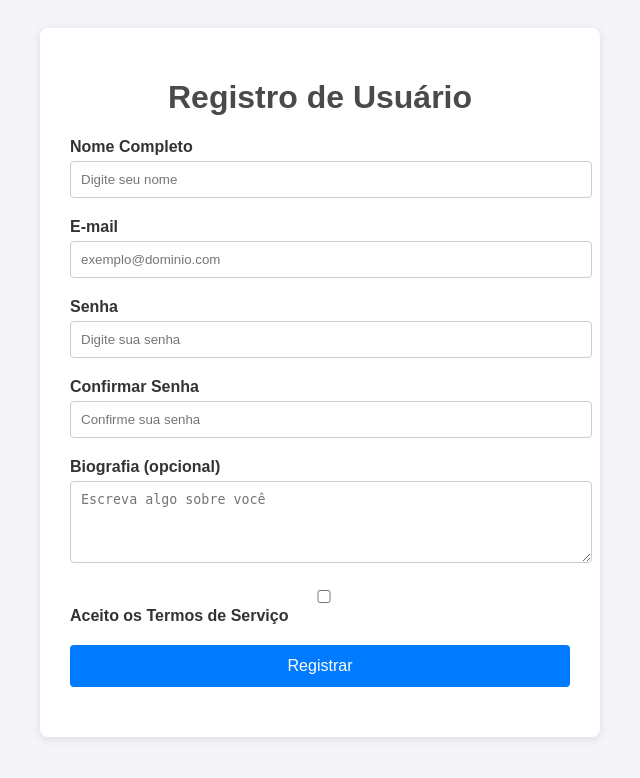
After one commit to Damas-WISH/senai_2025, a Flask app: page /registro in a window 1280 px wide. The commit adds this page. Shown: the top 778 px of the page, without its empty margins (320-960 px from the left). Run offline with Flask 3, Linux system fonts and the light colour scheme.

Commit message:
Atualizações

```diff
--- a/Semana /app.py
+++ b/Semana /app.py
@@ -1,101 +1,101 @@
 # Importa as classes e funções necessárias
 from flask import Flask, render_template, flash, redirect, url_for
 from flask_wtf import FlaskForm
-from wtforms import StringField, SubmitField
-from wtforms.validators import DataRequired, Email
+from wtforms import StringField, PasswordField, TextAreaField, BooleanField, SubmitField
+from wtforms.validators import DataRequired, Email, Length, EqualTo
 
 # 1. CONFIGURAÇÃO DA APLICAÇÃO
 app = Flask(__name__)
-
-# A SECRET_KEY é crucial para a proteção CSRF.
-# Em um projeto real, isso deve ser uma string complexa e mantida em segredo.
 app.config['SECRET_KEY'] = 'uma-chave-secreta-muito-dificil-de-adivinhar'
 
-# 2. DEFINIÇÃO DA CLASSE DO FORMULÁRIO
-# Esta classe herda de FlaskForm e define a estrutura e as regras do nosso formulário.
+# 2. FORMULÁRIOS
 class MeuFormulario(FlaskForm):
-    """
-    Representa o formulário de contato com validação.
-    """
-    # StringField: Campo de texto.
-    # O primeiro argumento é o 'label' que aparecerá para o usuário.
-    # 'validators' é uma lista de regras. DataRequired garante que o campo não seja enviado vazio.
+    """Formulário de contato simples"""
     nome = StringField('Nome Completo', validators=[DataRequired(message="Este campo é obrigatório.")])
-
-    # O validor Email() checa se o texto inserido tem um formato de e-mail válido.
     email = StringField('Seu Melhor E-mail', validators=[
         DataRequired(message="Este campo é obrigatório."),
         Email(message="Por favor, insira um e-mail válido.")
     ])
-
-    # SubmitField: Representa o botão de envio do formulário.
     submit = SubmitField('Enviar Cadastro')
 
-# 3. CRIAÇÃO DAS ROTAS (VIEWS)
 
-# Rota original, com o formulário em branco
+class FormularioRegistro(FlaskForm):
+    """Formulário de Registro de Usuário"""
+    nome = StringField('Nome Completo', validators=[DataRequired(message="Obrigatório.")])
+    email = StringField('E-mail', validators=[
+        DataRequired(message="Obrigatório."),
+        Email(message="Formato de e-mail inválido.")
+    ])
+    senha = PasswordField('Senha', validators=[
+        DataRequired(message="Obrigatório."),
+        Length(min=8, message="A senha deve ter no mínimo 8 caracteres.")
+    ])
+    confirmar_senha = PasswordField('Confirmar Senha', validators=[
+        DataRequired(message="Obrigatório."),
+        EqualTo('senha', message="As senhas devem ser iguais.")
+    ])
+    biografia = TextAreaField('Biografia (opcional)')
+    aceitar_termos = BooleanField('Aceito os Termos de Serviço', validators=[
+        DataRequired(message="Você deve aceitar os termos.")
+    ])
+    submit = SubmitField('Registrar')
+
+
+# 3. ROTAS EXISTENTES
 @app.route('/formulario', methods=['GET', 'POST'])
 def formulario():
-    """
-    Renderiza o formulário e processa os dados enviados.
-    """
     form = MeuFormulario()
     if form.validate_on_submit():
         nome_usuario = form.nome.data
         email_usuario = form.email.data
         flash(f'Cadastro recebido com sucesso para {nome_usuario} ({email_usuario})!', 'success')
         return redirect(url_for('formulario'))
-
     return render_template('formulario.html', form=form)
 
-# --- EXEMPLOS DE PREENCHIMENTO ---
 
-# Exemplo 1: Populando o formulário via argumentos diretos
 @app.route('/formulario/preenchido-args', methods=['GET', 'POST'])
 def formulario_com_argumentos():
-    """
-    Demonstra como popular o formulário passando os valores como argumentos
-    na sua instanciação.
-    """
     form = MeuFormulario(nome="Fulano de Tal", email="fulano@exemplo.com")
-
     if form.validate_on_submit():
         flash(f'Dados de "{form.nome.data}" atualizados com sucesso!', 'success')
         return redirect(url_for('formulario_com_argumentos'))
-
     return render_template('formulario.html', form=form)
 
-# Exemplo 2: Populando o formulário com um objeto
+
 @app.route('/formulario/preenchido-obj', methods=['GET', 'POST'])
 def formulario_com_objeto():
-    """
-    Demonstra como popular o formulário a partir de um objeto,
-    simulando dados vindos de um banco de dados.
-    """
     class UsuarioMock:
         def __init__(self, nome, email):
             self.nome = nome
             self.email = email
-
     usuario_do_banco = UsuarioMock(nome="Ciclano da Silva", email="ciclano@banco.com")
-
     form = MeuFormulario(obj=usuario_do_banco)
-
     if form.validate_on_submit():
         flash(f'Dados de "{form.nome.data}" atualizados com sucesso!', 'success')
         return redirect(url_for('formulario_com_objeto'))
-
     return render_template('formulario.html', form=form)
 
 
-# Rota principal agora renderiza um template HTML
+# 🔹 NOVA ROTA DE REGISTRO
+@app.route('/registro', methods=['GET', 'POST'])
+def registro():
+    form = FormularioRegistro()
+    if form.validate_on_submit():
+        nome = form.nome.data
+        bio = form.biografia.data
+        if bio:
+            flash(f'Bem-vindo, {nome}! Sua biografia: "{bio[:50]}..."', 'success')
+        else:
+            flash(f'Bem-vindo, {nome}! Registro realizado com sucesso!', 'success')
+        return redirect(url_for('registro'))
+    return render_template('registro.html', form=form)
+
+
+# Rota principal
 @app.route('/')
 def index():
-    """
-    Renderiza a página inicial a partir de um arquivo de template.
-    """
     return render_template('index.html')
 
-# Permite executar o app diretamente com 'python app.py'
+
 if __name__ == '__main__':
     app.run(debug=True)
--- /dev/null
+++ b/Semana /templates/registro.html
@@ -0,0 +1,124 @@
+<!DOCTYPE html>
+<html lang="pt-br">
+<head>
+    <meta charset="UTF-8">
+    <meta name="viewport" content="width=device-width, initial-scale=1.0">
+    <title>Registro de Usuário</title>
+    <style>
+        body { font-family: sans-serif;
+            background-color: #f4f4f9; color: #333;
+             padding: 20px; }
+            .container { max-width: 500px; margin: auto;
+            background: white;
+            padding: 30px;
+            border-radius: 8px;
+            box-shadow: 0 2px 10px rgba(0,0,0,0.1);
+        }
+        h1 {
+            color: #4a4a4a;
+            text-align: center;
+        }
+        .form-group {
+            margin-bottom: 20px;
+        }
+        label {
+            display: block;
+             margin-bottom: 5px;
+              font-weight: bold;
+            }
+        input, textarea {
+            width: 100%;
+            padding: 10px; border: 1px solid #ccc;
+             border-radius: 4px;
+            }
+        .error-message {
+            color: #d9534f;
+            font-size: 0.9em;
+            margin-top: 5px;
+        }
+        .submit-btn {
+            width: 100%;
+            background-color: #007bff; color: white;
+            padding: 12px;
+            border: none; border-radius: 4px;
+            cursor: pointer; font-size: 16px;
+        }
+        .submit-btn:hover {
+        background-color: #0056b3;
+    }
+        .flash-message {
+            padding: 15px; margin-bottom: 20px;
+             border-radius: 4px;
+            background-color: #dff0d8; color: #3c763d;
+        }
+    </style>
+</head>
+<body>
+    <div class="container">
+        <h1>Registro de Usuário</h1>
+
+        <!-- Mensagens flash -->
+        {% with messages = get_flashed_messages(with_categories=true) %}
+            {% if messages %}
+                {% for category, message in messages %}
+                    <div class="flash-message {{ category }}">{{ message }}</div>
+                {% endfor %}
+            {% endif %}
+        {% endwith %}
+
+        <!-- Formulário -->
+        <form method="POST" action="" novalidate>
+            {{ form.hidden_tag() }}
+
+            <div class="form-group">
+                {{ form.nome.label }}
+                {{ form.nome(placeholder="Digite seu nome") }}
+                {% for error in form.nome.errors %}
+                    <div class="error-message">{{ error }}</div>
+                {% endfor %}
+            </div>
+
+            <div class="form-group">
+                {{ form.email.label }}
+                {{ form.email(placeholder="exemplo@dominio.com") }}
+                {% for error in form.email.errors %}
+                    <div class="error-message">{{ error }}</div>
+                {% endfor %}
+            </div>
+
+            <div class="form-group">
+                {{ form.senha.label }}
+                {{ form.senha(placeholder="Digite sua senha") }}
+                {% for error in form.senha.errors %}
+                    <div class="error-message">{{ error }}</div>
+                {% endfor %}
+            </div>
+
+            <div class="form-group">
+                {{ form.confirmar_senha.label }}
+                {{ form.confirmar_senha(placeholder="Confirme sua senha") }}
+                {% for error in form.confirmar_senha.errors %}
+                    <div class="error-message">{{ error }}</div>
+                {% endfor %}
+            </div>
+
+            <div class="form-group">
+                {{ form.biografia.label }}
+                {{ form.biografia(rows=4, placeholder="Escreva algo sobre você") }}
+            </div>
+
+            <div class="form-group">
+                {{ form.aceitar_termos() }}
+                {{ form.aceitar_termos.label }}
+                {% for error in form.aceitar_termos.errors %}
+                    <div class="error-message">{{ error }}</div>
+                {% endfor %}
+            </div>
+
+            <div class="form-group">
+                {{ form.submit(class="submit-btn") }}
+            </div>
+        </form>
+    </div>
+</body>
+</html>
```
Also changed, not shown: Semana /templates/index.html (+28 -7 lines).
